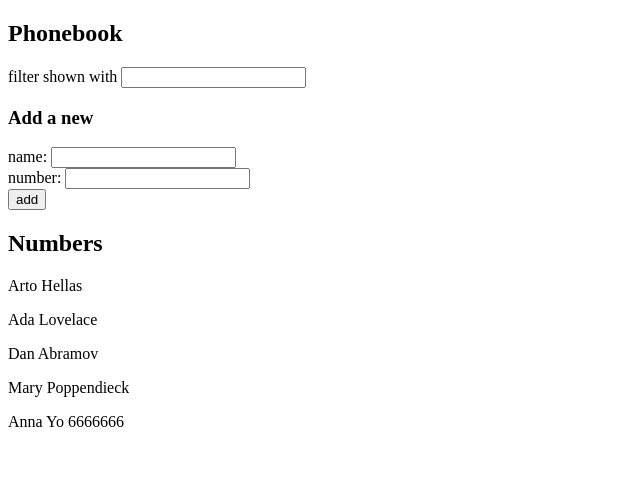
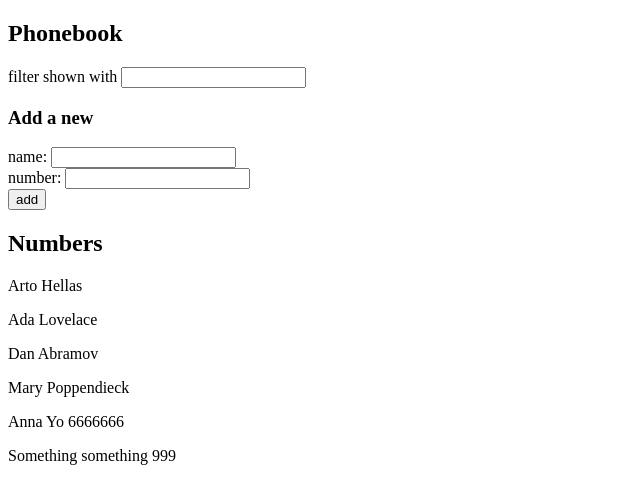
Before and after one commit to annadpp/Full-Stack-Open, a React (Vite) app in the folder Part2/Phonebook/: page / in a window 1280 px wide. Shown: the top 504 px of the page, without its empty margins (0-640 px from the left). Built offline with nearby package versions, Linux system fonts and the light colour scheme; data requests are answered from the project's data file.

Commit message:
Exercise 2.13

```diff
--- a/Part2/Phonebook/db.json
+++ b/Part2/Phonebook/db.json
@@ -24,6 +24,11 @@
       "name": "Anna Yo",
       "phone": "6666666",
       "id": 5
+    },
+    {
+      "name": "Something something",
+      "phone": "999",
+      "id": 6
     }
   ]
 }
--- a/Part2/Phonebook/src/App.jsx
+++ b/Part2/Phonebook/src/App.jsx
@@ -1,5 +1,5 @@
 import React, { useState, useEffect } from "react";
-import axios from "axios";
+import personsService from "./services/persons.js";
 
 const Filter = (props) => {
   return (
@@ -46,8 +46,8 @@ const App = () => {
   const [filter, setFilter] = useState("");
 
   useEffect(() => {
-    axios.get("http://localhost:3001/persons").then((response) => {
-      setPersons(response.data);
+    personsService.getAll().then((initialPersons) => {
+      setPersons(initialPersons);
     });
   }, []);
 
@@ -68,13 +68,11 @@ const App = () => {
     } else {
       const newPerson = { name: newName, phone: newPhone };
 
-      axios
-        .post("http://localhost:3001/persons", newPerson)
-        .then((response) => {
-          setPersons((previousPersons) => [...previousPersons, response.data]);
-          setNewName("");
-          setNewPhone("");
-        });
+      personsService.create(newPerson).then((returnedPerson) => {
+        setPersons((previousPersons) => previousPersons.concat(returnedPerson));
+        setNewName("");
+        setNewPhone("");
+      });
     }
   };
 
--- /dev/null
+++ b/Part2/Phonebook/src/services/persons.js
@@ -0,0 +1,27 @@
+// personService.js
+import axios from "axios";
+
+const baseUrl = "http://localhost:3001/persons";
+
+const getAll = () => {
+  const request = axios.get(baseUrl);
+  return request.then((response) => response.data);
+};
+
+const create = (newPerson) => {
+  const request = axios.post(baseUrl, newPerson);
+  return request.then((response) => response.data);
+};
+
+const update = (id, updatedPerson) => {
+  const request = axios.put(`${baseUrl}/${id}`, updatedPerson);
+  return request.then((response) => response.data);
+};
+
+const personService = {
+  getAll,
+  create,
+  update,
+};
+
+export default personService;
```
